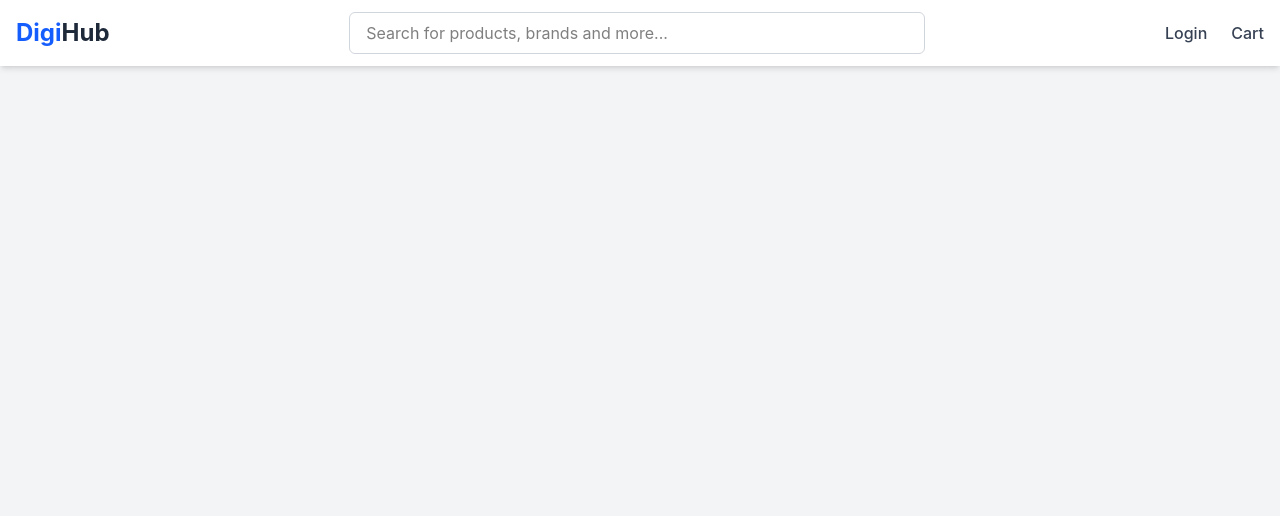
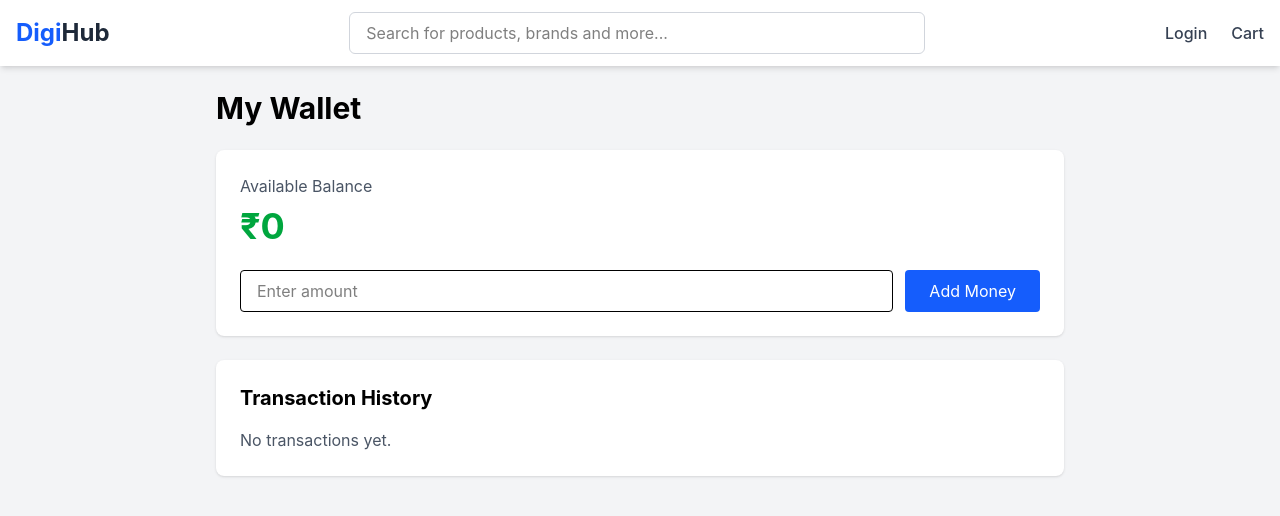
Before and after one commit to Kartik202008/digiub, a React (Vite) app in the folder frontend/: page /wallet in a window 1280 px wide. Before the commit this address had no page. Shown: the top 516 px of the page. Built offline with nearby package versions, Linux system fonts and the light colour scheme.

Commit message:
Fix wallet route placement

```diff
--- a/frontend/src/App.jsx
+++ b/frontend/src/App.jsx
@@ -18,6 +18,7 @@ import AddProduct from './pages/AddProduct';
 import ManageProducts from './pages/ManageProducts';
 import EditProduct from './pages/EditProduct';
 import ManageOrders from './pages/ManageOrders';
+import MyWallet from './pages/MyWallet';
 
 function App() {
   return (
@@ -36,6 +37,7 @@ function App() {
   <Route path="/checkout" element={<Checkout />} />
   <Route path="/order-confirmation" element={<OrderConfirmation />} />
   <Route path="/my-orders" element={<MyOrders />} />
+  <Route path="/wallet" element={<MyWallet />} />
 
   {/* Protected Admin Routes */}
   <Route
@@ -83,6 +85,7 @@ function App() {
     }
   />
 </Routes>
+
         </div>
       </BrowserRouter>
     </CartProvider>
--- a/frontend/src/components/Navbar.jsx
+++ b/frontend/src/components/Navbar.jsx
@@ -55,6 +55,22 @@ function Navbar() {
                 My Orders
               </Link>
 
+              <Link
+                to="/wallet"
+                className="text-gray-700 hover:text-blue-600 font-medium"
+              >
+                My Wallet
+              </Link>
+
+              {user.email === 'tester@123' && (
+                <Link
+                  to="/admin"
+                  className="text-gray-700 hover:text-blue-600 font-medium"
+                >
+                  Admin Dashboard
+                </Link>
+              )}
+
               <button
                 onClick={handleLogout}
                 className="text-gray-700 hover:text-red-600 font-medium"
--- /dev/null
+++ b/frontend/src/pages/MyWallet.jsx
@@ -0,0 +1,108 @@
+import { useEffect, useState } from 'react';
+
+function MyWallet() {
+  const [balance, setBalance] = useState(0);
+  const [transactions, setTransactions] = useState([]);
+  const [amount, setAmount] = useState('');
+
+  const user = JSON.parse(localStorage.getItem('user'));
+  const userId = user?._id || user?.id;
+
+  const fetchWallet = async () => {
+    const res = await fetch(
+      `https://digihub-backend-o00g.onrender.com/api/wallet/${userId}`
+    );
+    const data = await res.json();
+    setBalance(data.balance);
+    setTransactions(data.transactions);
+  };
+
+  useEffect(() => {
+    if (userId) fetchWallet();
+  }, [userId]);
+
+  const addMoney = async () => {
+    if (!amount || Number(amount) <= 0) return;
+
+    await fetch(
+      'https://digihub-backend-o00g.onrender.com/api/wallet/add-money',
+      {
+        method: 'POST',
+        headers: {
+          'Content-Type': 'application/json',
+        },
+        body: JSON.stringify({
+          userId,
+          amount: Number(amount),
+        }),
+      }
+    );
+
+    setAmount('');
+    fetchWallet();
+  };
+
+  return (
+    <div className="max-w-4xl mx-auto p-6">
+      <h1 className="text-3xl font-bold mb-6">My Wallet</h1>
+
+      <div className="bg-white rounded-lg shadow p-6 mb-6">
+        <p className="text-gray-600">Available Balance</p>
+        <h2 className="text-4xl font-bold text-green-600 mt-2">
+          ₹{balance}
+        </h2>
+
+        <div className="mt-6 flex gap-3">
+          <input
+            type="number"
+            placeholder="Enter amount"
+            value={amount}
+            onChange={(e) => setAmount(e.target.value)}
+            className="border rounded px-4 py-2 flex-1"
+          />
+          <button
+            onClick={addMoney}
+            className="bg-blue-600 text-white px-6 py-2 rounded hover:bg-blue-700"
+          >
+            Add Money
+          </button>
+        </div>
+      </div>
+
+      <div className="bg-white rounded-lg shadow p-6">
+        <h2 className="text-xl font-bold mb-4">Transaction History</h2>
+
+        {transactions.length === 0 ? (
+          <p className="text-gray-600">No transactions yet.</p>
+        ) : (
+          <div className="space-y-3">
+            {transactions.map((tx, index) => (
+              <div
+                key={index}
+                className="flex justify-between border-b pb-2"
+              >
+                <div>
+                  <p className="font-medium">{tx.description}</p>
+                  <p className="text-sm text-gray-500">
+                    {new Date(tx.date).toLocaleString()}
+                  </p>
+                </div>
+                <span
+                  className={`font-bold ${
+                    tx.type === 'credit'
+                      ? 'text-green-600'
+                      : 'text-red-600'
+                  }`}
+                >
+                  {tx.type === 'credit' ? '+' : '-'}₹{tx.amount}
+                </span>
+              </div>
+            ))}
+          </div>
+        )}
+      </div>
+    </div>
+  );
+}
+
+export default MyWallet;
```
Lines whose indentation alone changed are shown as unchanged.
